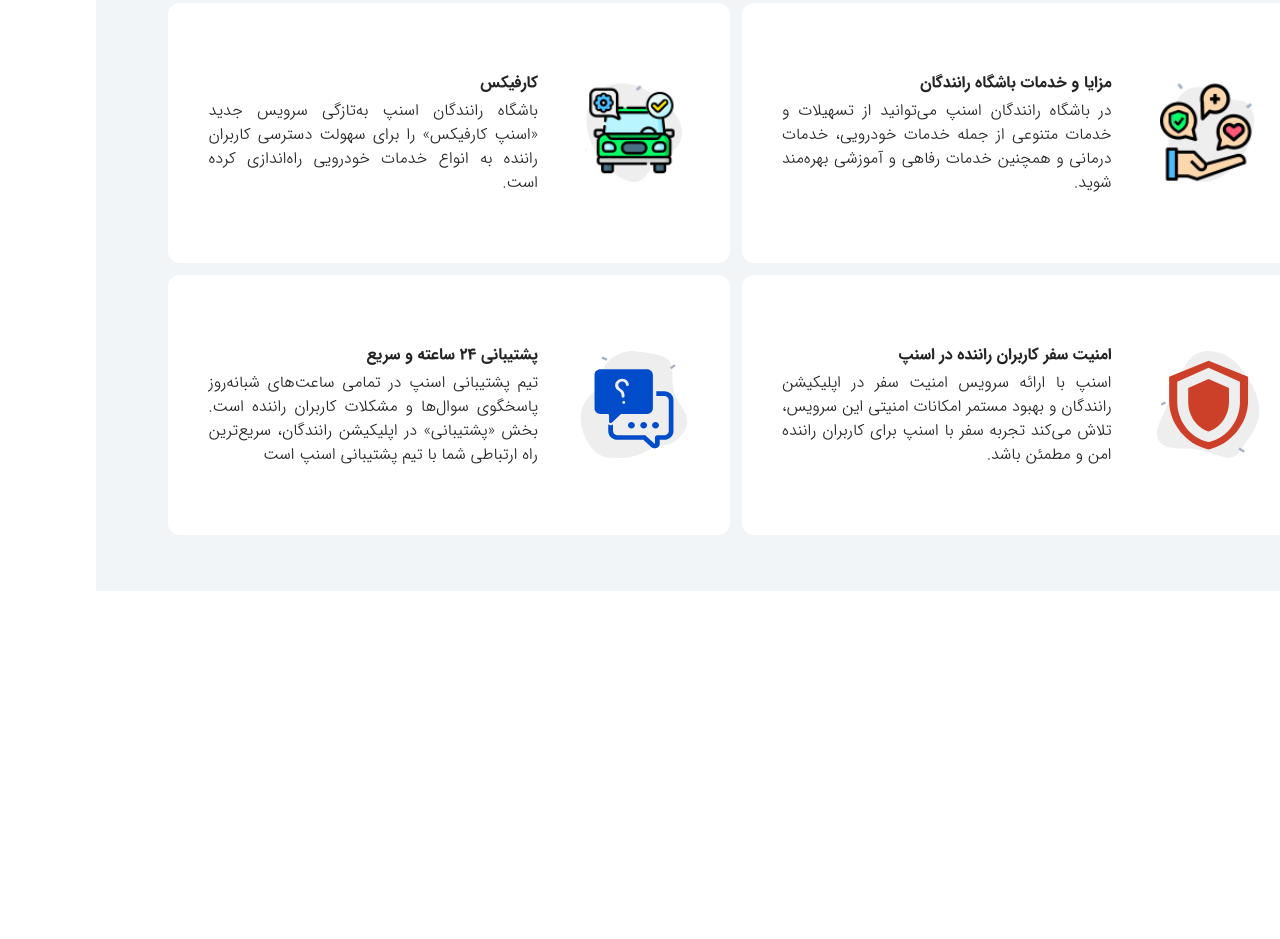
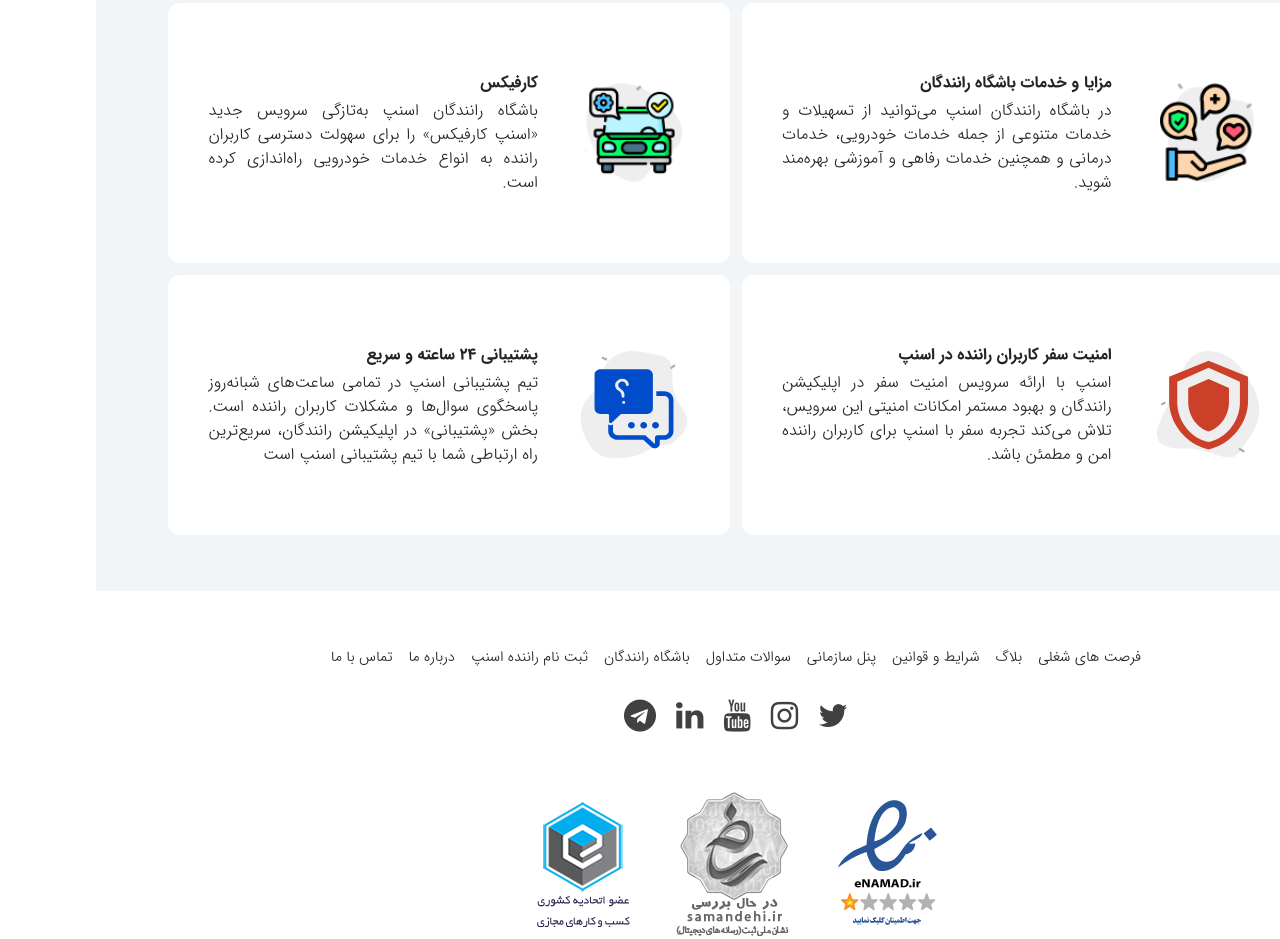
Before and after one commit to nasrybita/snap, a website: page src/index.html in a window 1280 px wide. Shown: the part 3714-4653 px from the top of the page. Before the commit the page ends 4305 px from the top, so only its background shows below. Drawn offline with Linux system fonts and the light colour scheme.

Commit message:
project footer section

```diff
--- a/src/index.html
+++ b/src/index.html
@@ -7,6 +7,7 @@
   <title>وبسایت اسنپ</title>
   <link href="./output.css" rel="stylesheet">
   <link rel="shortcut icon" href="./img/icons/favicon.ico" type="image/x-icon">
+  <link rel="stylesheet" href="https://cdnjs.cloudflare.com/ajax/libs/font-awesome/4.7.0/css/font-awesome.min.css">
 </head>
 
 
@@ -746,6 +747,58 @@
 
 
 
+
+
+
+
+
+  <!-- Website Footer Section -->
+
+
+
+
+  <!-- .................................. -->
+  <!-- start of website footer section -->
+   <div class="">
+
+
+    <!-- footer menu div -->
+    <div class="w-full flex justify-center items-center flex-wrap gap-4 font-iran_Light pt-14 px-3">
+      <span class="text-bg_dark1 text-clamp_super_des "><a href="">فرصت های شغلی</a></span>
+      <span class="text-bg_dark1 text-clamp_super_des "><a href="">بلاگ</a></span>
+      <span class="text-bg_dark1 text-clamp_super_des "><a href="">شرایط و قوانین</a></span>
+      <span class="text-bg_dark1 text-clamp_super_des "><a href="">پنل سازمانی</a></span>
+      <span class="text-bg_dark1 text-clamp_super_des "><a href="">سوالات متداول</a></span>
+      <span class="text-bg_dark1 text-clamp_super_des "><a href="">باشگاه رانندگان</a></span>
+      <span class="text-bg_dark1 text-clamp_super_des "><a href="">ثبت نام راننده اسنپ</a></span>
+      <span class="text-bg_dark1 text-clamp_super_des "><a href="">درباره ما</a></span>
+      <span class="text-bg_dark1 text-clamp_super_des "><a href="">تماس با ما</a></span>
+    </div>
+
+
+    <!-- social icons div -->
+    <div class="w-full flex justify-center items-center gap-5 pt-8">
+      <span class="text-text_nav"><i class="fa fa-twitter fa-2x"></i></span>
+      <span class="text-text_nav"><i class="fa fa-instagram fa-2x"></i></span>
+      <span class="text-text_nav"><i class="fa fa-youtube fa-2x"></i></span>
+      <span class="text-text_nav"><i class="fa fa-linkedin fa-2x"></i></span>
+      <span class="text-text_nav"><i class="fa fa-telegram fa-2x"></i></span>
+    </div>
+
+
+    <!-- certificates div -->
+    <div class="w-full flex justify-center items-center flex-wrap gap-4  pt-14">
+      <img src="./img/icons/logo.png" alt="">
+      <img src="./img/icons/logo (1).png" alt="">
+      <img src="./img/icons/namad.png" alt="">
+    </div>
+
+
+  <!-- end of website footer section -->
+  </div>
+
+
+
 </body>
 
 </html>
```
Also changed, not shown: src/output.css.
